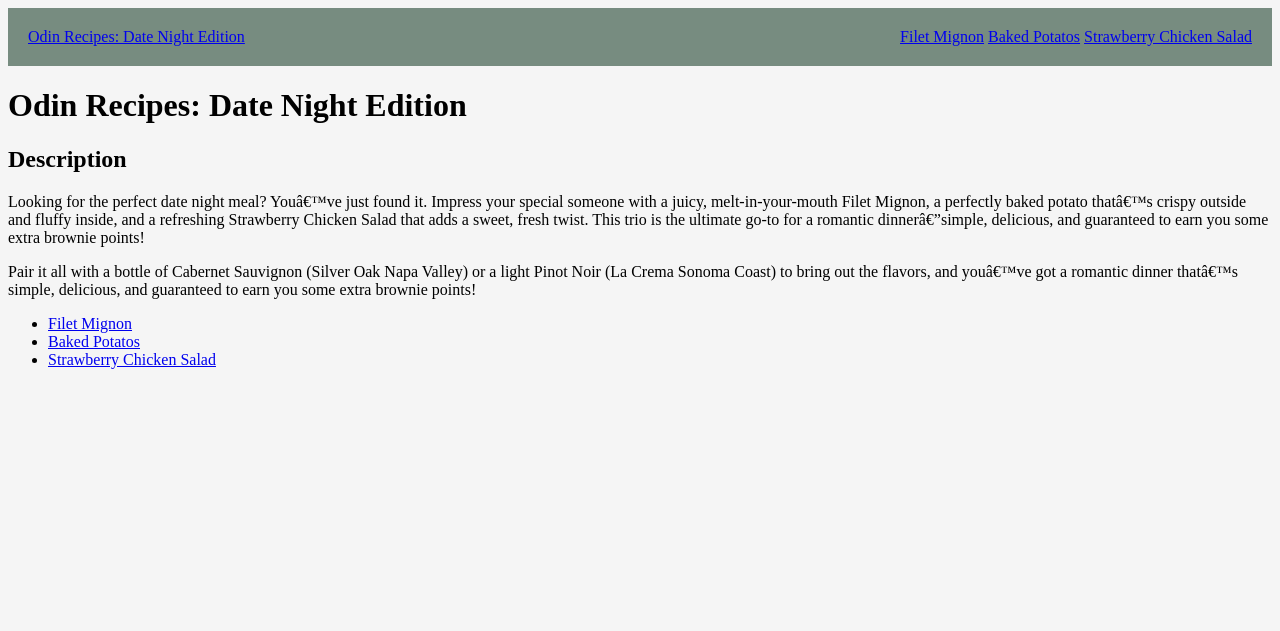
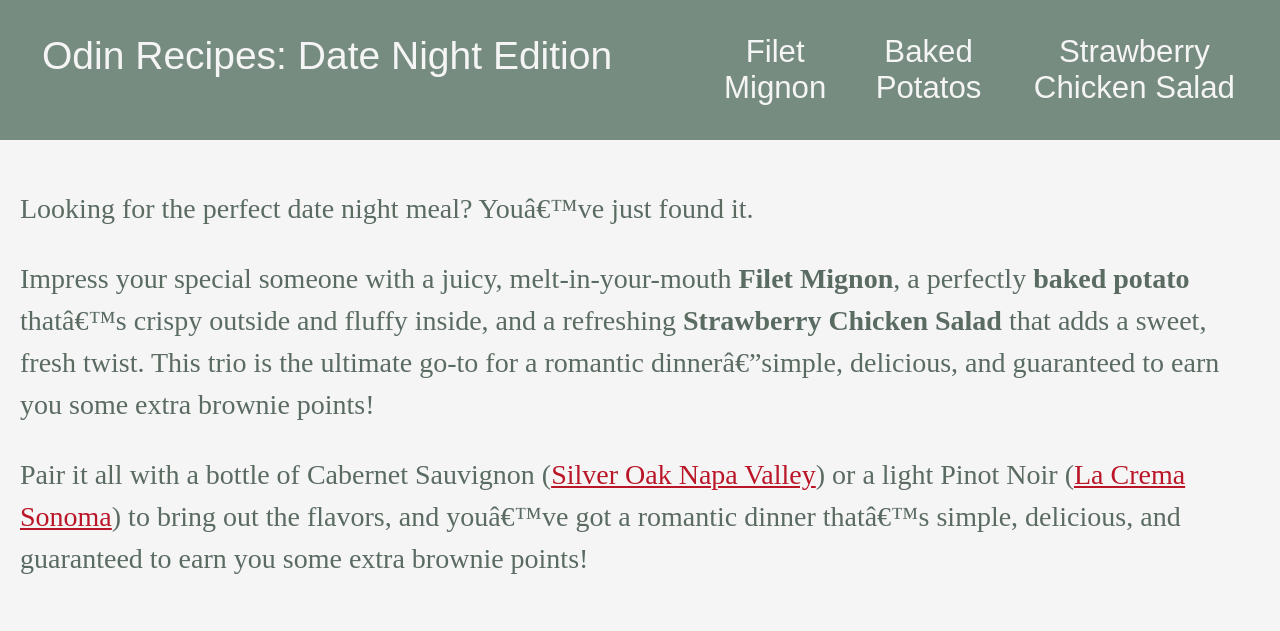
Before and after one commit to flow-state-citizen/odin-recipes, a plain HTML site: page index.html in a window 1280 px wide. Drawn offline with Linux system fonts and the light colour scheme.

Commit message:
Update styling for index.html
This commit formats the header and content; bolds the 'Filet Mignon', 'baked pototato',
and 'Strawberry Chicken Salad' in the content; changes the color of the <a> default text.

```diff
--- a/index.css
+++ b/index.css
@@ -1,10 +1,80 @@
+html {
+  width: 100%;
+  margin: 0;
+}
+
 body {
+  width: 100%;
+  margin: 0;
   background-color: #f5f5f5;
 }
 
+a {
+  color: #ba1628;
+}
+
+.bold {
+  font-weight: bold;
+}
+
+/* Section 1: Header */
 #header-container {
   display: flex;
   justify-content: space-between;
   padding: 20px;
   background-color: #778c80;
+  height: 100%;
 }
+
+#header-title {
+  font-weight: bold;
+  color: #f5f5f5;
+  font-size: 30px;
+}
+
+#header-links {
+  display: flex;
+  flex-direction: row;
+  justify-content: space-between;
+  align-items: center;
+  margin: 0;
+  padding: 0;
+  list-style: none;
+  font-size: 24px;
+  width: 45%;
+  color: #f5f5f5;
+}
+
+.header-title-button {
+  background-color: #778c80;
+  border: none;
+  color: #f5f5f5;
+  padding: 10px 20px;
+  text-align: center;
+  text-decoration: none;
+  display: inline-block;
+  font-size: 130%;
+  margin: 4px 2px;
+  cursor: pointer;
+}
+
+.header-link-buttons {
+  background-color: #778c80;
+  border: none;
+  color: #f5f5f5;
+  padding: 10px 20px;
+  text-align: center;
+  text-decoration: none;
+  display: inline-block;
+  font-size: 130%;
+  margin: 4px 2px;
+  cursor: pointer;
+}
+
+/* Section 2: Content */
+#content-container {
+  font-size: 28px;
+  padding: 20px;
+  line-height: 1.5;
+  color: #5a6b62;
+}
--- a/index.html
+++ b/index.html
@@ -10,26 +10,41 @@
 
 <body>
     <div id="header-container">
-        <div><a href="index.html">Odin Recipes: Date Night Edition</a></div>
-        <div><a href="recipes/filet-mignon/filet-mignon.html">Filet Mignon</a>
-            <a href="recipes/baked-potato.html">Baked Potatos</a>
-            <a href="recipes/strawberry-chicken/strawberry-chicken.html">Strawberry Chicken Salad</a>
+        <div id="header-title">
+            <button class="header-title-button" onclick="location.href=index.html">Odin Recipes: Date Night
+                Edition</button>
+        </div>
+        <div id="header-links">
+            <button class="header-link-buttons" onclick="location.href='recipes/filet-mignon/filet-mignon.html'">Filet
+                Mignon</button>
+            <button class="header-link-buttons" onclick="location.href='recipes/baked-potatos/baked-potatos.html'">Baked
+                Potatos</button>
+            <button class="header-link-buttons"
+                onclick="location.href='recipes/strawberry-chicken/strawberry-chicken.html'">Strawberry Chicken
+                Salad</button>
         </div>
     </div>
-    <h1>Odin Recipes: Date Night Edition</h1>
-    <h2>Description</h2>
-    <p>Looking for the perfect date night meal? You’ve just found it. Impress your special someone with a juicy,
-        melt-in-your-mouth Filet Mignon, a perfectly baked potato that’s crispy outside and fluffy inside, and a
-        refreshing Strawberry Chicken Salad that adds a sweet, fresh twist. This trio is the ultimate go-to for a
-        romantic dinner—simple, delicious, and guaranteed to earn you some extra brownie points!</p>
-    <p>Pair it all with a bottle of Cabernet Sauvignon (Silver Oak Napa Valley) or a light Pinot Noir (La Crema Sonoma
-        Coast) to bring out the flavors, and you’ve got a
-        romantic dinner that’s simple, delicious, and guaranteed to earn you some extra brownie points!</p>
-    <ul>
-        <li><a href="recipes/filet-mignon/filet-mignon.html">Filet Mignon</a></li>
-        <li><a href="recipes/baked-potato.html">Baked Potatos</a></li>
-        <li><a href="recipes/strawberry-chicken/strawberry-chicken.html">Strawberry Chicken Salad</a></li>
-    </ul>
+
+    <div id="content-container">
+        <p>Looking for the perfect date night meal? You’ve just found it.</p>
+
+        <p>
+            Impress your special someone with a juicy,
+            melt-in-your-mouth <span class="bold">Filet Mignon</span>, a perfectly <span class="bold">baked
+                potato</span> that’s crispy outside and fluffy inside, and a
+            refreshing <span class="bold">Strawberry Chicken Salad</span> that adds a sweet, fresh twist. This trio is
+            the ultimate go-to for a
+            romantic dinner—simple, delicious, and guaranteed to earn you some extra brownie points!
+        </p>
+        <p>Pair it all with a bottle of Cabernet Sauvignon (<a
+                href="https://www.vivino.com/US-CA/en/silver-oak-napa-valley-cabernet-sauvignon/w/3069?ref=nav-search"
+                target="_blank" rel="noopener noreferrer">Silver
+                Oak Napa Valley</a>) or a light Pinot Noir (<a
+                href="https://www.vivino.com/US-CA/en/la-crema-sonoma-coast-pinot-noir/w/9108?ref=nav-search"
+                target="_blank" rel="noopener noreferrer">La Crema Sonoma</a>) to bring out the flavors, and you’ve got
+            a
+            romantic dinner that’s simple, delicious, and guaranteed to earn you some extra brownie points!</p>
+    </div>
 </body>
 
 </html>
```
